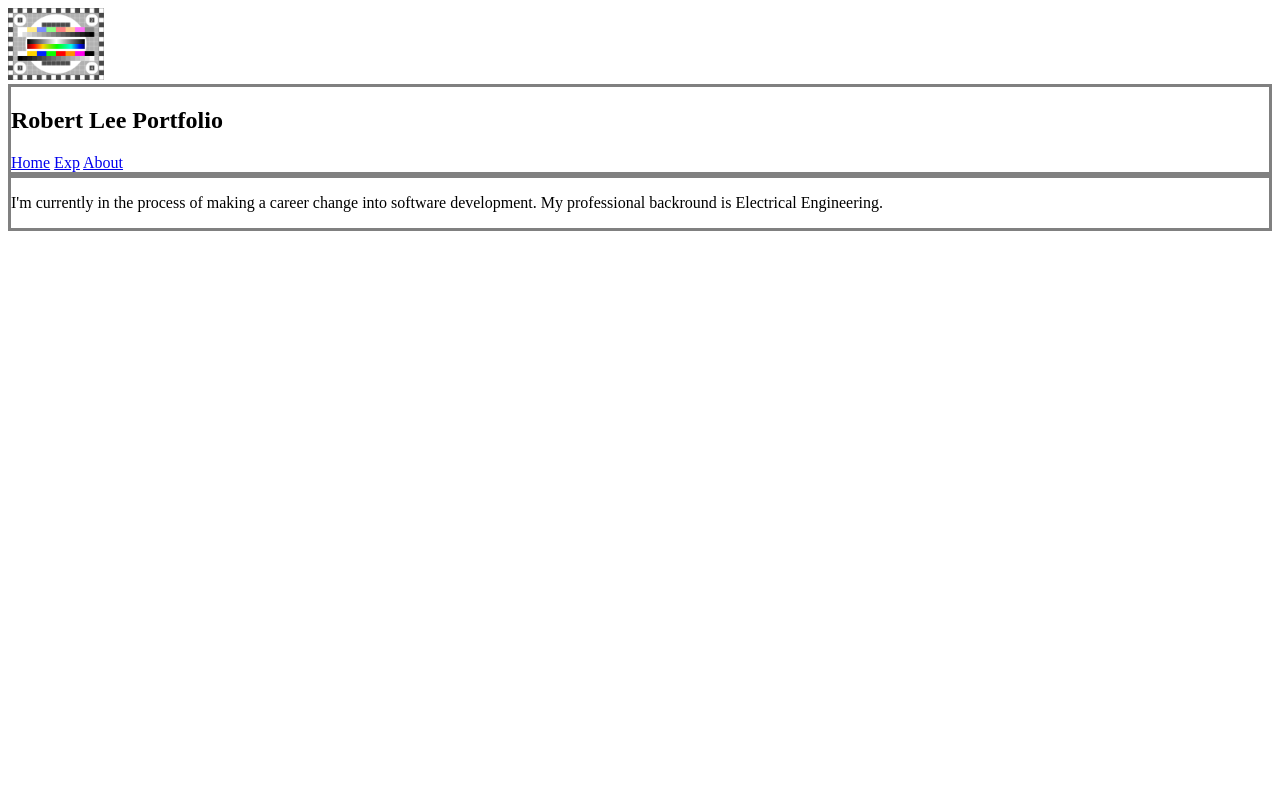
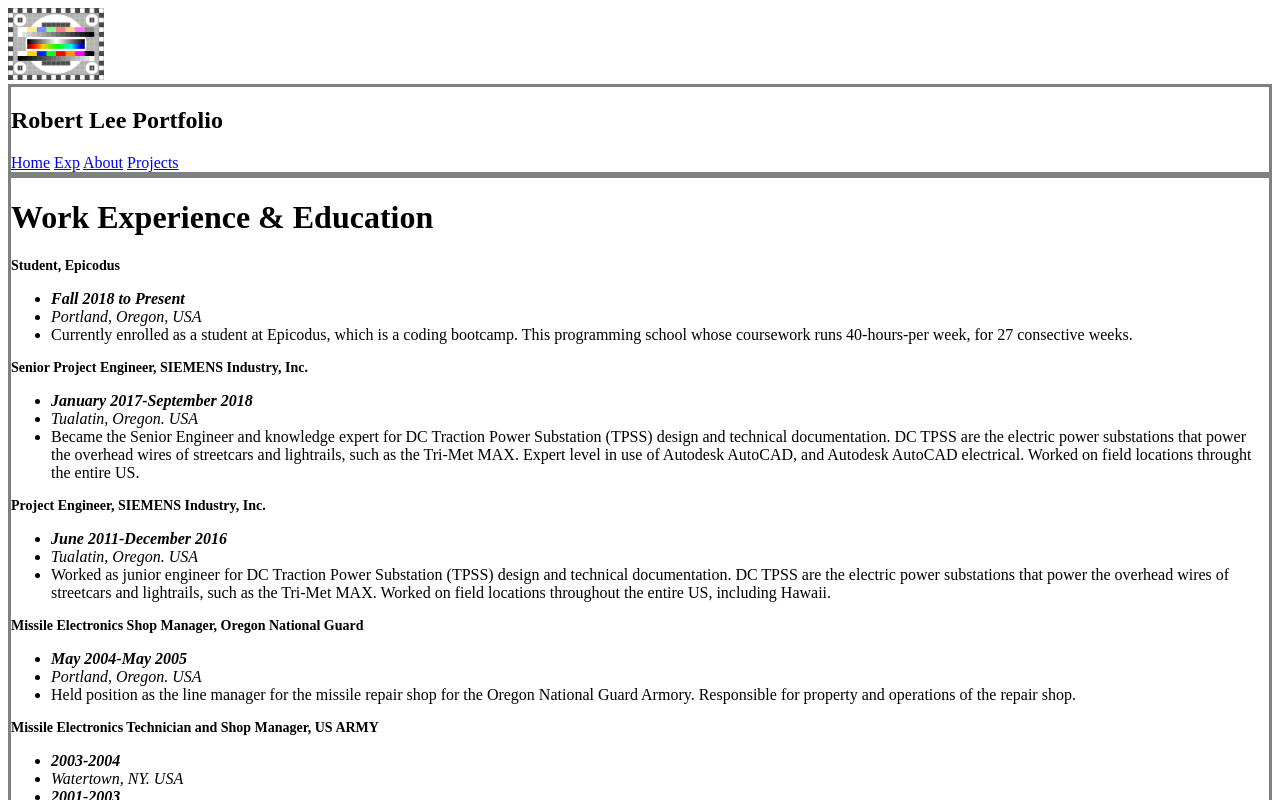
Before and after one commit to bobbydwise1/portfolio-react-week2, a React app: page /#/Exp in a window 1280 px wide. Before the commit this address led to /#/. Shown: the top 800 px of the page. Built offline with nearby package versions, Linux system fonts and the light colour scheme.

Commit message:
Add projects component.

```diff
--- a/src/components/App.jsx
+++ b/src/components/App.jsx
@@ -3,6 +3,7 @@ import Header from './Header';
 import Welcome from './welcome';
 import Exp from './Exp';
 import About from './About';
+import Projects from './Projects';
 import Error404 from './Error404';
 import { Switch, Route, Link } from 'react-router-dom';
 import MySampleImage from '../assets/images/testimage.png';
@@ -38,6 +39,7 @@ function App(){
         <Route exact path='/' component={Welcome}/>
         <Route path='/Exp' component={Exp}/>
         <Route path='/About' component={About}/>
+        <Route path='/Projects' component={Projects}/>
         <Route component={Error404}/>
       </Switch>
     </div>
--- a/src/components/Header.jsx
+++ b/src/components/Header.jsx
@@ -10,7 +10,7 @@ function Header() {
   return (
     <div style={compBox}>
       <h2>Robert Lee Portfolio</h2>
-      <Link to="/">Home</Link> <Link to="/Exp">Exp</Link> <Link to="/About">About</Link>
+      <Link to="/">Home</Link> <Link to="/Exp">Exp</Link> <Link to="/About">About</Link> <Link to="/Projects">Projects</Link>
     </div>
   );
 }
--- /dev/null
+++ b/src/components/projects.jsx
@@ -0,0 +1,54 @@
+import React from 'react';
+import { Switch, Route, Link } from 'react-router-dom';
+
+function Projects(){
+  const compBox = {
+    border: "solid grey",
+    backgroundColor: "light yellow"
+  }
+
+  const styleBold = {
+    fontWeight: "bold",
+    fontSize: "14px"
+  }
+
+  const styleItalicBold = {
+    fontWeight: "bold",
+    fontStyle: "italic"
+  }
+
+  const styleItalic = {
+    fontStyle: "italic"
+  }
+
+  const styleNormal = {
+    fontStyle: "normal"
+  }
+
+
+  return (
+    <div style={compBox}>
+      <h1>Projects</h1>
+      <p>Below are listed some software projects I have worked on:</p>
+
+        <h2 style={styleBold}>Clone of Classic Tetris</h2>
+        <ul>
+          <li style={styleItalicBold}>Epicodus</li>
+          <li style={styleItalic}>Portland, Oregon, USA</li>
+          <li style={styleNormal}>A clone attempt of the classic Nintendo Entertainment System of Tetris.  Done using Angular Framework, and the p5 javascript library.</li>
+        </ul>
+
+        <h2 style={styleBold}>Battleship</h2>
+        <ul>
+          <li style={styleItalicBold}>Epicodus</li>
+          <li style={styleItalic}>Portland, Oregon, USA</li>
+          <li style={styleNormal}>A clone of Battleship.  Done using the Ruby on Rails Framework.</li>
+        </ul>
+    </div>
+  );
+}
+
+
+
+
+export default Projects;
--- a/src/components/welcome.jsx
+++ b/src/components/welcome.jsx
@@ -7,11 +7,31 @@ function Welcome(){
     backgroundColor: "light yellow"
   }
 
+  const imgBoxParent = {
+    display: "grid",
+    gridTemplateColumns: "1fr 1fr 1fr"
+  }
+
+  const imgBox = {
+    display: "grid",
+    border: "solid grey",
+    backgroundColor: "light yellow"
+  }
+
   return (
     <div style={compBox}>
-
       <p>I'm currently in the process of making a career change into software development.  My professional backround is Electrical Engineering.</p>
-
+      <div style={imgBoxParent}>
+        <div style={imgBox}>
+          <p>test</p>
+        </div>
+        <div style={imgBox}>
+          <p>test</p>
+        </div>
+        <div style={imgBox}>
+          <p>test</p>
+        </div>
+      </div>
     </div>
   );
 }
--- a/src/index.jsx
+++ b/src/index.jsx
@@ -4,6 +4,7 @@ import App from './components/App';
 import { AppContainer } from 'react-hot-loader';
 import { HashRouter } from 'react-router-dom';
 import { Link } from 'react-router-dom';
+
 
 const render = (Component) => {
   ReactDOM.render(
```
